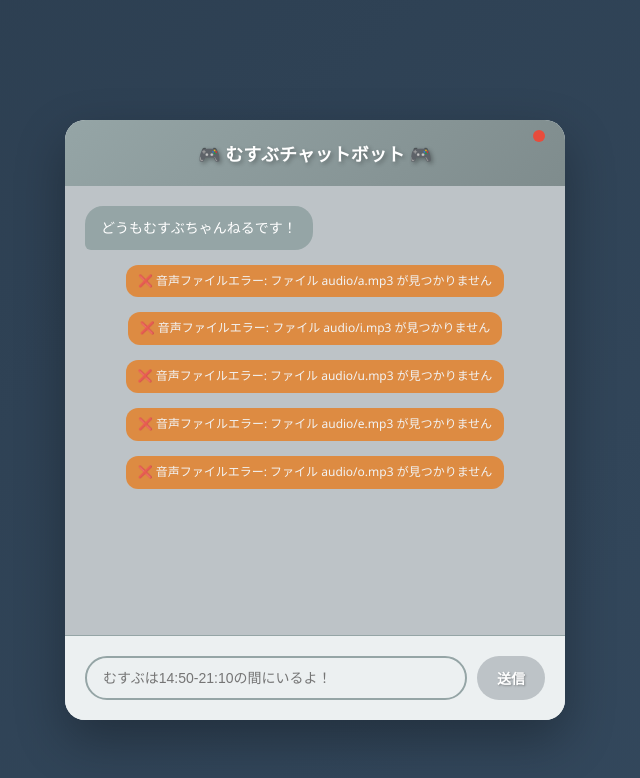
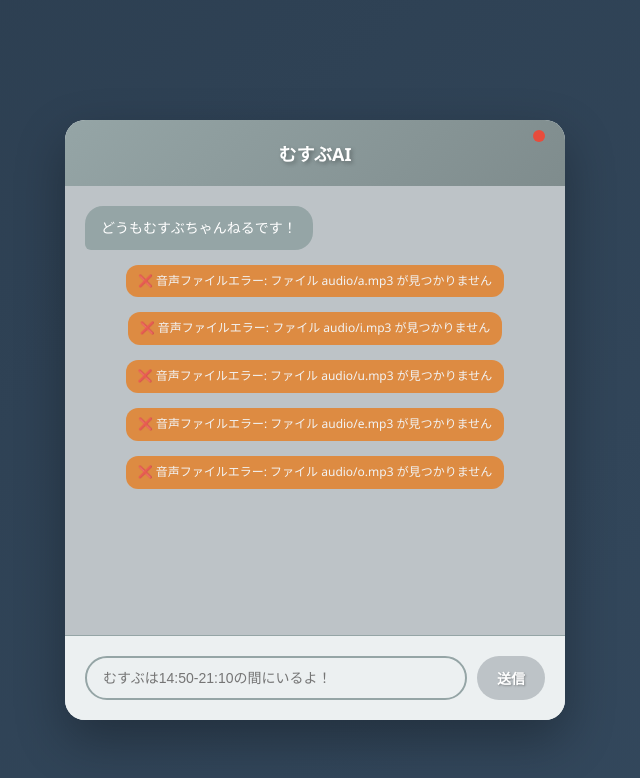
Before and after one commit to mubu321/mubudou-koe, a plain HTML site: page index.html in a window 1280 px wide. Shown: the whole page, without its empty margins (325-965 px from the left). Drawn offline with Linux system fonts and the light colour scheme; no server answers.

Commit message:
Update index.html

```diff
--- a/index.html
+++ b/index.html
@@ -3,7 +3,7 @@
 <head>
     <meta charset="UTF-8">
     <meta name="viewport" content="width=device-width, initial-scale=1.0">
-    <title>むすぶチャットボット（声付き）</title>
+    <title>むすぶAI</title>
     <style>
         body {
             font-family: 'Segoe UI', Tahoma, Geneva, Verdana, sans-serif;
@@ -157,7 +157,7 @@
 <body>
     <div class="chat-container">
         <div class="chat-header">
-            🎮 むすぶチャットボット 🎮
+            むすぶAI
             <div class="status-indicator" id="statusIndicator"></div>
         </div>
         <div class="chat-messages" id="messages">
```
